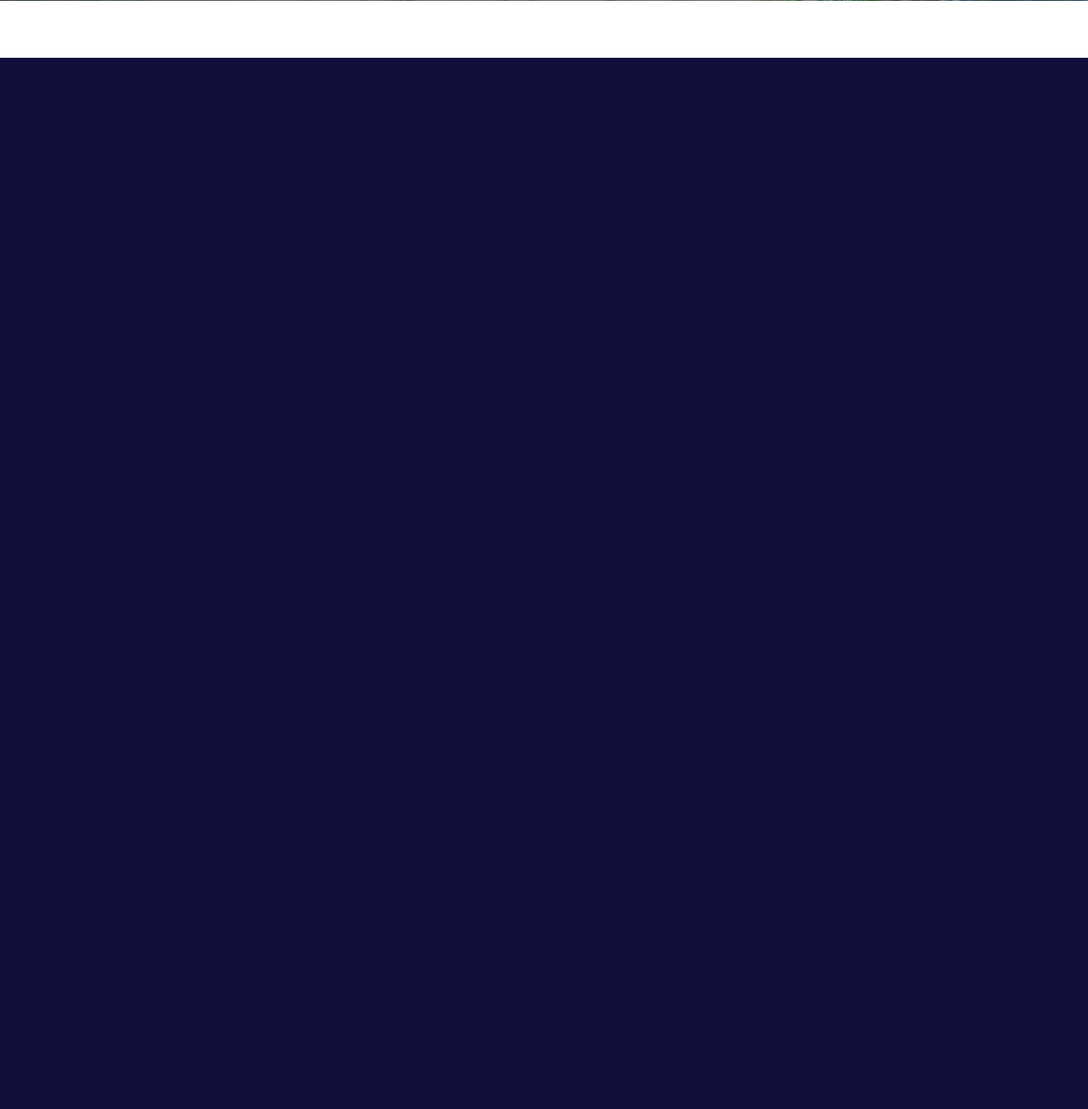
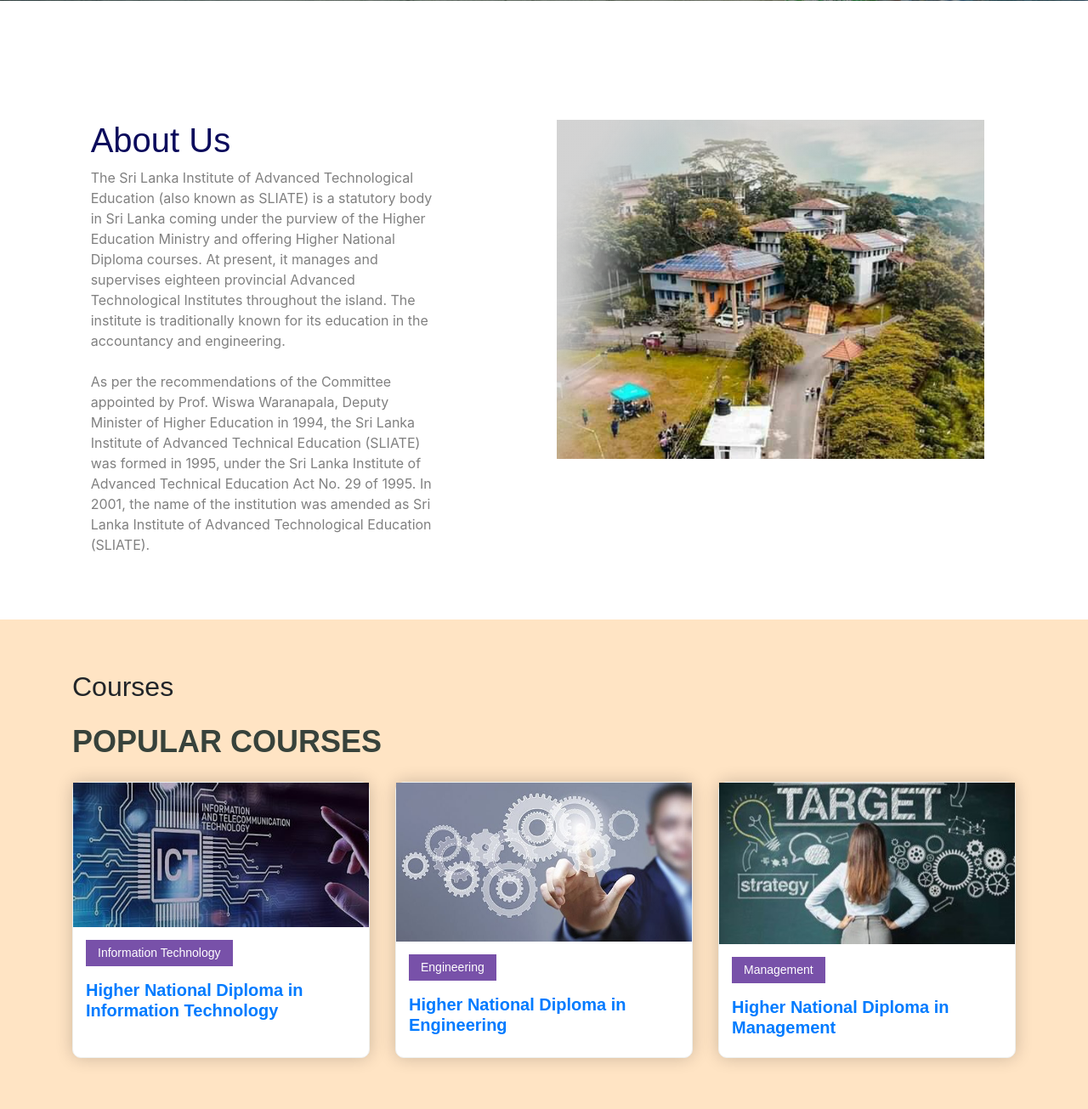
Before and after one commit to KVMSANDEEPA/Individual-project-sem1, a PHP site: page / in a window 1280 px wide. Shown: the part 732-2037 px from the top of the page at 85% size. Before the commit the page ends 800 px from the top, so only its background shows below. Run offline with PHP 8.4, Linux system fonts and the light colour scheme.

Commit message:
add about

```diff
--- a/assets/css/index.css
+++ b/assets/css/index.css
@@ -11,3 +11,49 @@
     color: white;
     font-family: "tahoma";
 }
+
+.courses .course-item {
+    border-radius: 10px;
+    border: 1px solid #eef0ef;
+    box-shadow: 0 0 20px 0px rgba(0, 0, 0, 0.2);
+}
+.about , .courses{
+    padding: 60px 0;
+    overflow: hidden;
+}
+.section-title p {
+    margin: 0;
+    margin: 0;
+    font-size: 36px;
+    font-weight: 700;
+    text-transform: uppercase;
+    font-family: "Poppins", sans-serif;
+    color: #37423b;
+    padding-bottom: 20px;
+}
+.section-title h2{
+    padding-bottom: 10px;
+}
+.courses .course-content {
+    padding: 15px;
+}
+.courses .course-content h4 {
+    font-size: 14px;
+    background: #7851A9;
+    padding: 7px 14px;
+    color: #fff;
+    margin: 0;
+}
+.courses .course-content h3 {
+    font-weight: 700;
+    font-size: 20px;
+}
+.course-item{
+    background-color: white;
+}
+.courses{
+    background-color: bisque;
+}
+h1, h2, h3, h4, h5, h6 {
+    font-family: "Raleway", sans-serif;
+}
--- a/index.html
+++ b/index.html
@@ -70,7 +70,7 @@
   </header>
   <main>
    <section class="main" >
-    <div class="container-fluid" style="background-image: linear-gradient(#1b1b1b8d, #1b1b1b8d), url(assets/img/bg-2.jpg); background-size:cover; background-repeat: no-repeat;">
+    <div class="container-fluid m-0" style="background-image: linear-gradient(#1b1b1b8d, #1b1b1b8d), url(assets/img/bg-2.jpg); background-size:cover; background-repeat: no-repeat;">
       <div class="jumbotron jumbotron-fluid " style="background-color: transparent;">
         <div class="container ">
           <br><br><br><br><br><br><br>
@@ -85,8 +85,87 @@
       </div>
     </div>
    </section>
+   <section class="about">
+    <div class="container-fluid ">
+      <div class="row mt-5">
+        <div class="col-4">
+          <h1 class="about-heading">About Us</h1>
+          <p class="about-text">The Sri Lanka Institute of Advanced Technological Education (also known as SLIATE) is a statutory body in Sri Lanka coming under the purview of the Higher Education Ministry and offering Higher National Diploma courses. At present, it manages and
+            supervises eighteen provincial Advanced Technological Institutes throughout the island. The institute is
+            traditionally known for its education in the accountancy and engineering.<br><br>
+
+            As per the recommendations of the Committee appointed by Prof. Wiswa Waranapala,
+            Deputy Minister of Higher Education in 1994, the Sri Lanka Institute of Advanced Technical Education (SLIATE)
+             was formed in 1995, under the Sri Lanka Institute of Advanced Technical Education Act No. 29 of 1995. In 2001,
+             the name of the institution was amended as Sri Lanka Institute of Advanced Technological Education (SLIATE).
+
+          </p>
+
+        </div>
+        <div class="col-5 float-right">
+          <img src="assets/img/bg-1.png" class="float-right" style="background-image: linear-gradient(#afafaf8d, #afafaf8d);" width="100%" alt="">
+        </div>
 
 
+      </div>
+    </div>
+   </section>
+   <section id="popular-courses" class="courses popular-courses">
+    <div class="container">
+
+      <div class="section-title">
+        <h2>Courses</h2>
+        <p>Popular Courses</p>
+      </div>
+
+      <div class="row">
+
+        <div class="col-lg-4 col-md-6 d-flex align-items-stretch">
+          <div class="course-item">
+            <img src="assets/img/it.jpeg" class="img-fluid" alt="...">
+            <div class="course-content">
+              <div class="d-flex justify-content-between align-items-center mb-3">
+                <h4>Information Technology</h4>
+              </div>
+
+              <h3><a href="#">Higher National Diploma in Information Technology</a></h3>
+              <!-- <p>BSc (Hons) Software Engineering provides a rigorous education in software development, fostering expertise in programming, algorithms, and software design.</p> -->
+            </div>
+          </div>
+        </div>
+
+
+        <div class="col-lg-4 col-md-6 d-flex align-items-stretch">
+          <div class="course-item">
+            <img src="assets/img/Engineering.jpeg" class="img-fluid" alt="...">
+            <div class="course-content">
+              <div class="d-flex justify-content-between align-items-center mb-3">
+                <h4>Engineering</h4>
+              </div>
+
+              <h3><a href="#">Higher National Diploma in Engineering</a></h3>
+              <!-- <p>BSc (Hons) Software Engineering provides a rigorous education in software development, fostering expertise in programming, algorithms, and software design.</p> -->
+            </div>
+          </div>
+        </div>
+
+
+
+        <div class="col-lg-4 col-md-6 d-flex align-items-stretch">
+          <div class="course-item">
+            <img src="assets/img/management.jpeg" class="img-fluid" alt="...">
+            <div class="course-content">
+              <div class="d-flex justify-content-between align-items-center mb-3">
+                <h4>Management</h4>
+              </div>
+
+              <h3><a href="#">Higher National Diploma in Management</a></h3>
+              <!-- <p>BSc (Hons) Software Engineering provides a rigorous education in software development, fostering expertise in programming, algorithms, and software design.</p> -->
+            </div>
+          </div>
+        </div>
+      </div>
+    </div>
   </main>
 
     <!-- Optional JavaScript -->
```
